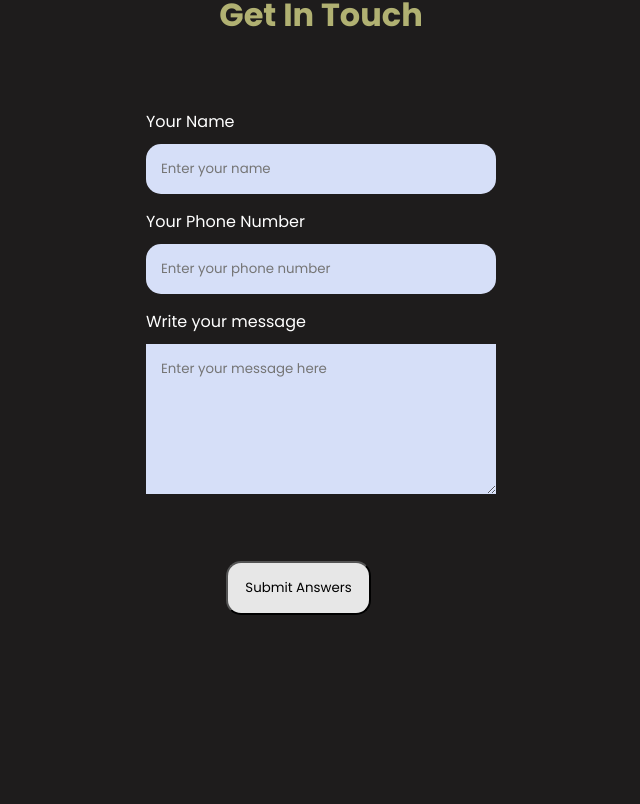
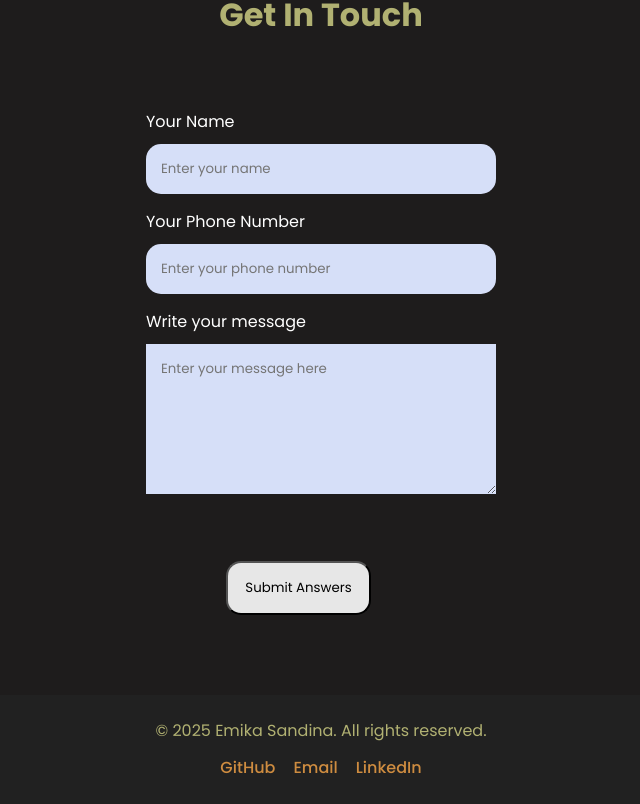
Before and after one commit to emika-sandina/new-react-portfolio, a React (Vite) app: page / in a window 1280 px wide. Shown: the part 2012-2816 px from the top of the page, without its empty margins (319-959 px from the left). Before the commit the page ends 2667 px from the top, so only its background shows below. Built offline with nearby package versions, Linux system fonts and the light colour scheme.

Commit message:
added footer

```diff
--- a/src/App.jsx
+++ b/src/App.jsx
@@ -5,6 +5,7 @@ import Aboutme from './components/AboutMe/Aboutme';
 import Skills from './components/Skills/Skills';
 import Contact from './components/Contact/Contact';
 import Projects from './components/Projects/Projects';
+import Footer from './components/Footer/Footer';
 
 function App() {
 
@@ -15,6 +16,7 @@ function App() {
     <Skills/>
     <Projects/>
     <Contact/>
+    <Footer/>
     </>
   )
 }
--- /dev/null
+++ b/src/components/Footer/Footer.jsx
@@ -0,0 +1,20 @@
+import "./footer.css";
+
+function Footer() {
+  return (
+    <footer className="footer">
+      <div className="footer-content">
+        <p>
+          &copy; {new Date().getFullYear()} Emika Sandina. All rights reserved.
+        </p>
+        <div className="footer-links">
+          <a href="https://github.com/emika-sandina" target="_blank" rel="noopener noreferrer">GitHub</a>
+          <a href="mailto:emika.20231380@iit.ac.lk">Email</a>
+          <a href="https://www.linkedin.com/in/emika-sandina-243a98336/" target="_blank" rel="noopener noreferrer">LinkedIn</a>
+        </div>
+      </div>
+    </footer>
+  );
+}
+
+export default Footer;
--- /dev/null
+++ b/src/components/Footer/footer.css
@@ -0,0 +1,45 @@
+.footer {
+  background-color: #212121;
+  color: #b1b172;
+  padding: 24px 0;
+  text-align: center;
+  margin-top: 40px;
+  border-radius: 20px 20px 0 0;
+  width: 100%;
+}
+
+.footer-content {
+  display: flex;
+  flex-direction: column;
+  align-items: center;
+  gap: 12px;
+}
+
+.footer-links {
+  display: flex;
+  gap: 18px;
+  justify-content: center;
+}
+
+.footer-links a {
+  color: #ce8c40;
+  text-decoration: none;
+  font-weight: 500;
+  transition: color 0.2s;
+}
+
+.footer-links a:hover {
+  color: #fff;
+}
+
+@media (max-width: 600px) {
+  .footer {
+    padding: 16px 0;
+    border-radius: 12px 12px 0 0;
+    font-size: 15px;
+  }
+  .footer-links {
+    gap: 10px;
+    flex-wrap: wrap;
+  }
+}
```
